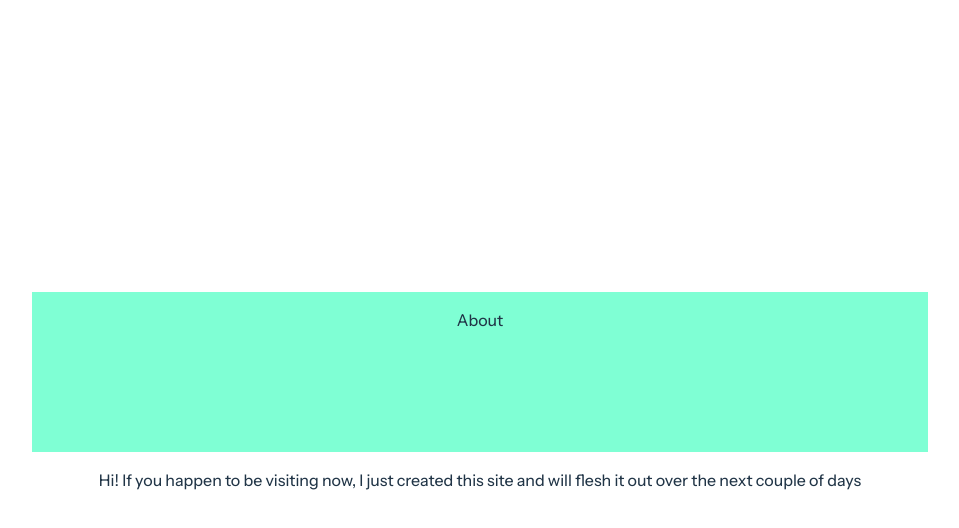
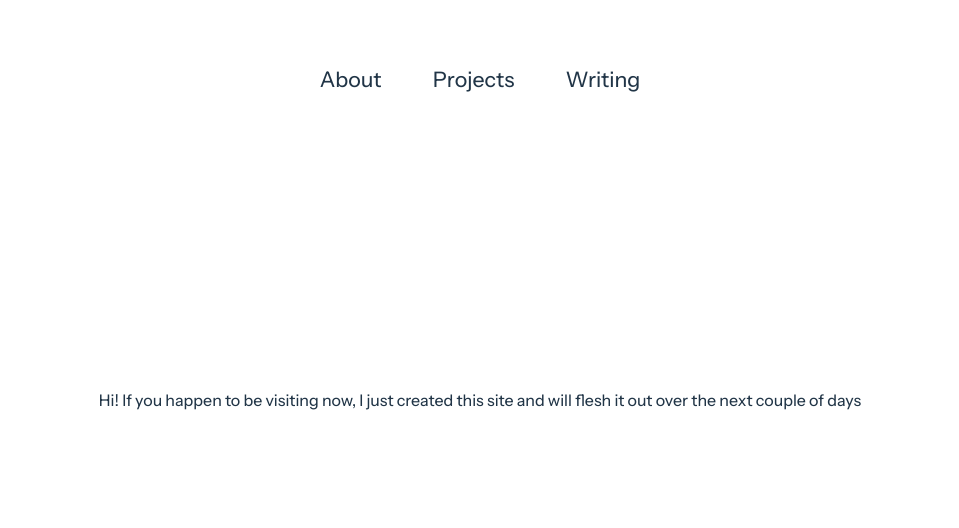
Before and after one commit to carsonwolber/carsonwolber.github.io, a React (Vite) app: page / in a window 1280 px wide. Shown: the top 528 px of the page, without its empty margins (160-1119 px from the left). Built offline with nearby package versions, Linux system fonts and the light colour scheme.

Commit message:
some css and directory fixes

```diff
--- a/src/App.css
+++ b/src/App.css
@@ -4,3 +4,12 @@
   font-family: "Instrument Sans", sans-serif;
   font-weight: 450;
 }
+
+.navbar {
+  position: fixed;
+  top: 0;
+  left: 0;
+  width: 100%;
+  display: flex;
+  justify-content: center;
+}
--- a/src/App.jsx
+++ b/src/App.jsx
@@ -5,8 +5,11 @@ import Navbar from './Navbar'
 function App() {
   return (
     <>
-      <Navbar />
-      <p>Hi! If you happen to be visiting now, I just created this site and will
+      <div className='navbar'>
+        <Navbar />
+      </div>
+      <p>
+        Hi! If you happen to be visiting now, I just created this site and will
         flesh it out over the next couple of days
       </p>
     </>
--- a/src/navbar.css
+++ b/src/navbar.css
@@ -1,7 +1,7 @@
 .topbar {
-  background-color: aquamarine;
   width: 70vw;
   height: 20vh;
   display: flex;
   justify-content: center;
+  align-items: center;
 }
--- a/src/navbar.jsx
+++ b/src/navbar.jsx
@@ -4,8 +4,10 @@ import TopElem from './topElem';
 function Navbar() {
   return (
     <div className='topbar'>
-      <TopElem name="About"></TopElem>
-    </div>
+      <TopElem name="About" />
+      <TopElem name="Projects" />
+      <TopElem name="Writing" />
+    </div >
   )
 }
 
--- a/src/topElem.css
+++ b/src/topElem.css
@@ -0,0 +1,28 @@
+h4 {
+  font-weight: 450;
+  font-size: 16pt;
+}
+
+.element {
+  display: flex;
+  margin: 2vw;
+  position: relative;
+}
+
+.element::after {
+  content: '';
+  position: absolute;
+  width: 100%;
+  transform: scaleX(0);
+  height: 3px;
+  bottom: 20px;
+  left: 0;
+  background-color: #769a72;
+  transition: transform 0.25s ease-out;
+  transform-origin: bottom center;
+}
+
+.element:hover::after {
+  transform: scaleX(1);
+  transform-origin: bottom center;
+}
--- a/src/topElem.jsx
+++ b/src/topElem.jsx
@@ -4,9 +4,9 @@ import { useNavigate } from 'react-router-dom';
 
 function TopElem({ name }) {
   return (
-    <>
-      <p>{name}</p>
-    </>
+    <div className='element'>
+      <h4>{name}</h4>
+    </div>
   )
 
 }
```
Also changed, not shown: public/carlogo.png (renamed from src/assets/carlogo.png), 7 other files (tests, documents, lock files or other folders).
